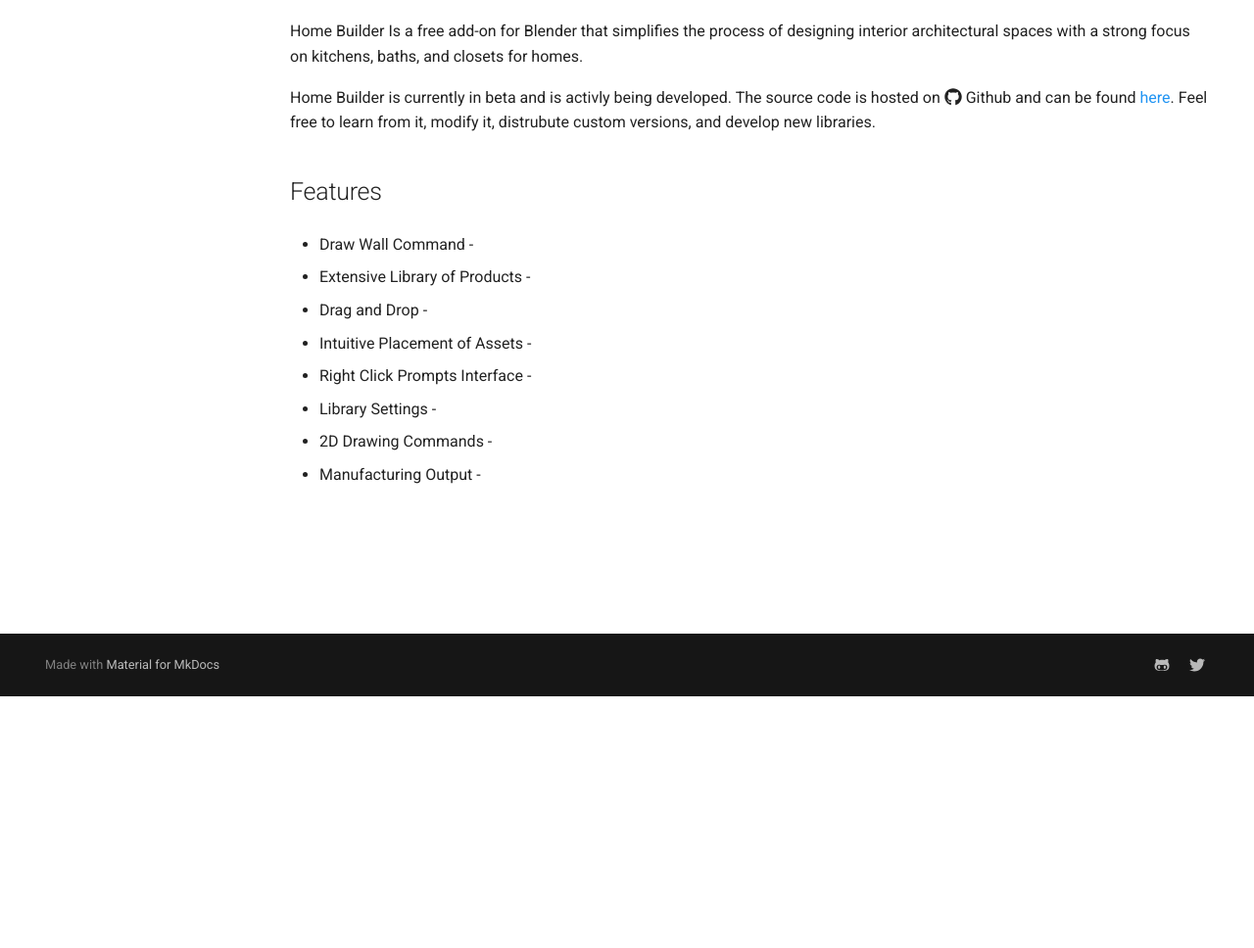
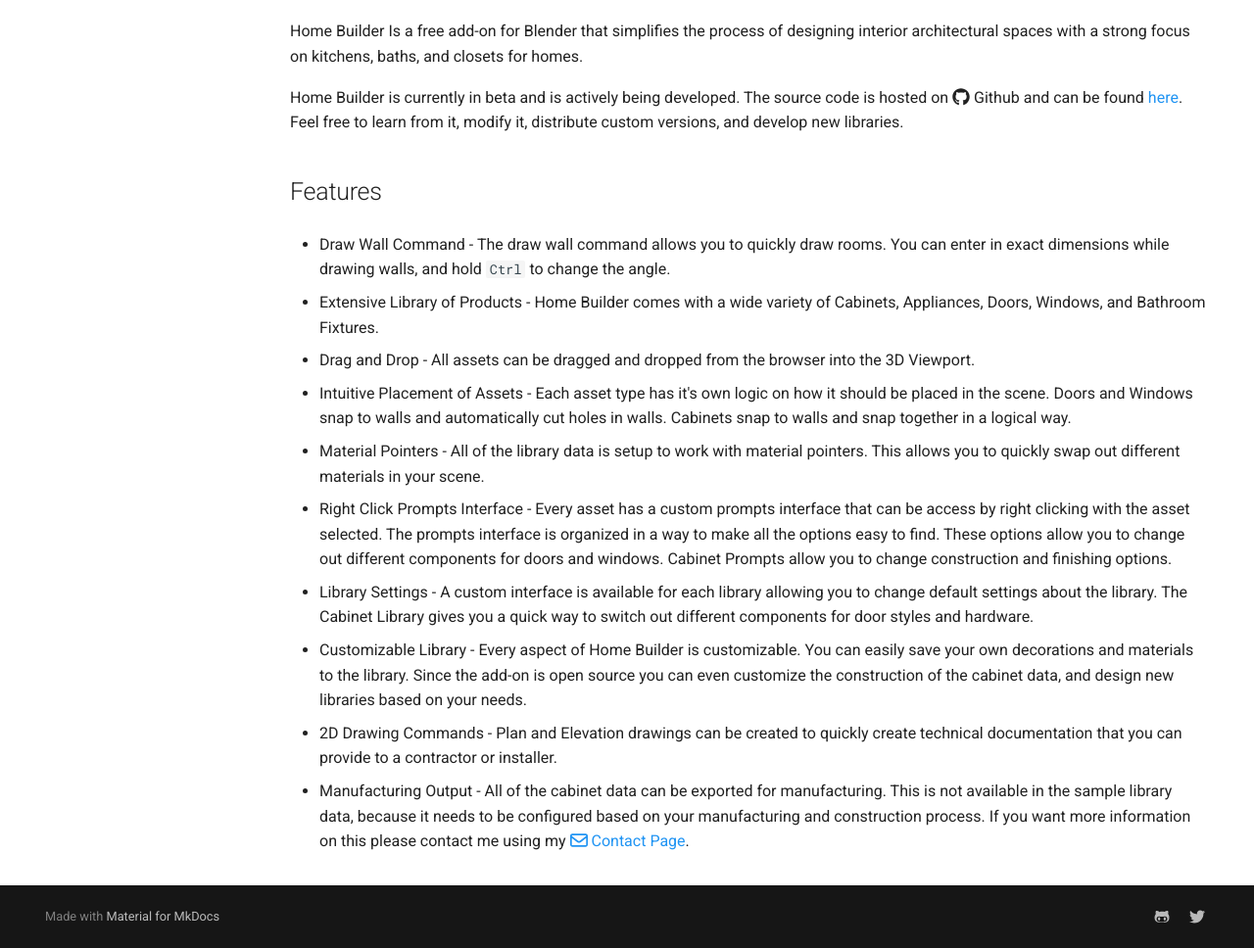
Before and after one commit to CreativeDesigner3D/home_builder_3_docs, an MkDocs documentation site: the page built from docs/index.md, in a window 1280 px wide and 1400 px high, scrolled down 257 px, cut to the strip 432-1400 px from the top of the window. Shown: the whole strip at 98% size. Built offline with MkDocs 1.6.1 and Material for MkDocs 9.7.7, drawn with Linux system fonts in a browser that asks for light colours.

```diff
--- a/docs/index.md
+++ b/docs/index.md
@@ -8,22 +8,26 @@ Welcome to the Home Builder Documentation. This site will tell you everything yo
 
 Home Builder Is a free add-on for Blender that simplifies the process of designing interior architectural spaces with a strong focus on kitchens, baths, and closets for homes.
 
-Home Builder is currently in beta and is activly being developed. The source code is hosted on :fontawesome-brands-github:{ .github } Github and can be found [here](https://github.com/CreativeDesigner3D/home_builder). Feel free to learn from it, modify it, distrubute custom versions, and develop new libraries.
+Home Builder is currently in beta and is actively being developed. The source code is hosted on :fontawesome-brands-github:{ .github } Github and can be found [here](https://github.com/CreativeDesigner3D/home_builder). Feel free to learn from it, modify it, distribute custom versions, and develop new libraries.
 
 ## Features
 
-* Draw Wall Command -
+* Draw Wall Command - The draw wall command allows you to quickly draw rooms. You can enter in exact dimensions while drawing walls, and hold `Ctrl` to change the angle.
 
-* Extensive Library of Products -
+* Extensive Library of Products - Home Builder comes with a wide variety of Cabinets, Appliances, Doors, Windows, and Bathroom Fixtures.
 
-* Drag and Drop -
+* Drag and Drop - All assets can be dragged and dropped from the browser into the 3D Viewport.
 
-* Intuitive Placement of Assets -
+* Intuitive Placement of Assets - Each asset type has it's own logic on how it should be placed in the scene. Doors and Windows snap to walls and automatically cut holes in walls. Cabinets snap to walls and snap together in a logical way.
 
-* Right Click Prompts Interface -
+* Material Pointers - All of the library data is setup to work with material pointers. This allows you to quickly swap out different materials in your scene.
 
-* Library Settings -
+* Right Click Prompts Interface - Every asset has a custom prompts interface that can be access by right clicking with the asset selected. The prompts interface is organized in a way to make all the options easy to find. These options allow you to change out different components for doors and windows. Cabinet Prompts allow you to change construction and finishing options.
 
-* 2D Drawing Commands -
+* Library Settings - A custom interface is available for each library allowing you to change default settings about the library. The Cabinet Library gives you a quick way to switch out different components for door styles and hardware.
 
-* Manufacturing Output -
+* Customizable Library - Every aspect of Home Builder is customizable. You can easily save your own decorations and materials to the library. Since the add-on is open source you can even customize the construction of the cabinet data, and design new libraries based on your needs.
+
+* 2D Drawing Commands - Plan and Elevation drawings can be created to quickly create technical documentation that you can provide to a contractor or installer.
+
+* Manufacturing Output - All of the cabinet data can be exported for manufacturing. This is not available in the sample library data, because it needs to be configured based on your manufacturing and construction process. If you want more information on this please contact me using my [:fontawesome-regular-envelope: Contact Page](https://creativedesigner3d.com/contact/).
```
Also changed, not shown: docs/01_getting_started.md (+12 -12 lines), docs/02_sample_library_data.md (+2 -2 lines), docs/05_troubleshooting.md (+10 -0 lines), docs/06_release_notes.md (added, +42 -0 lines).
